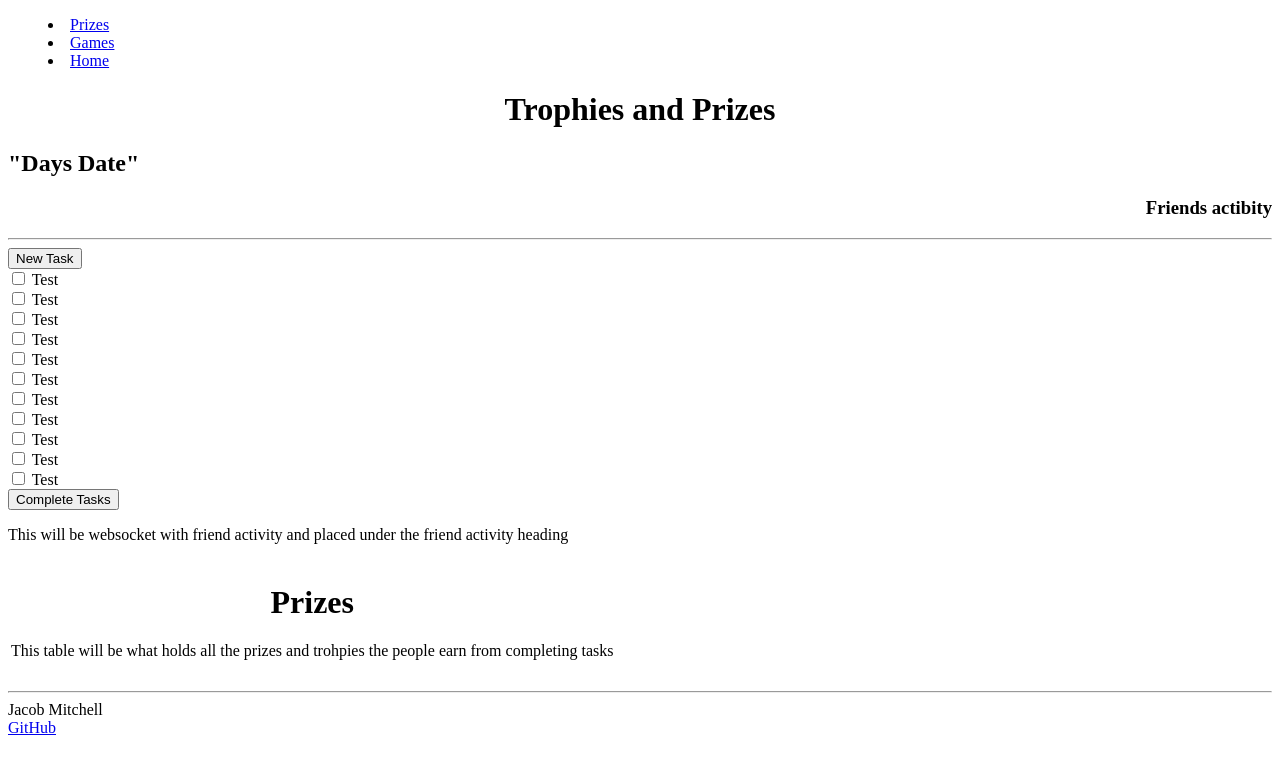
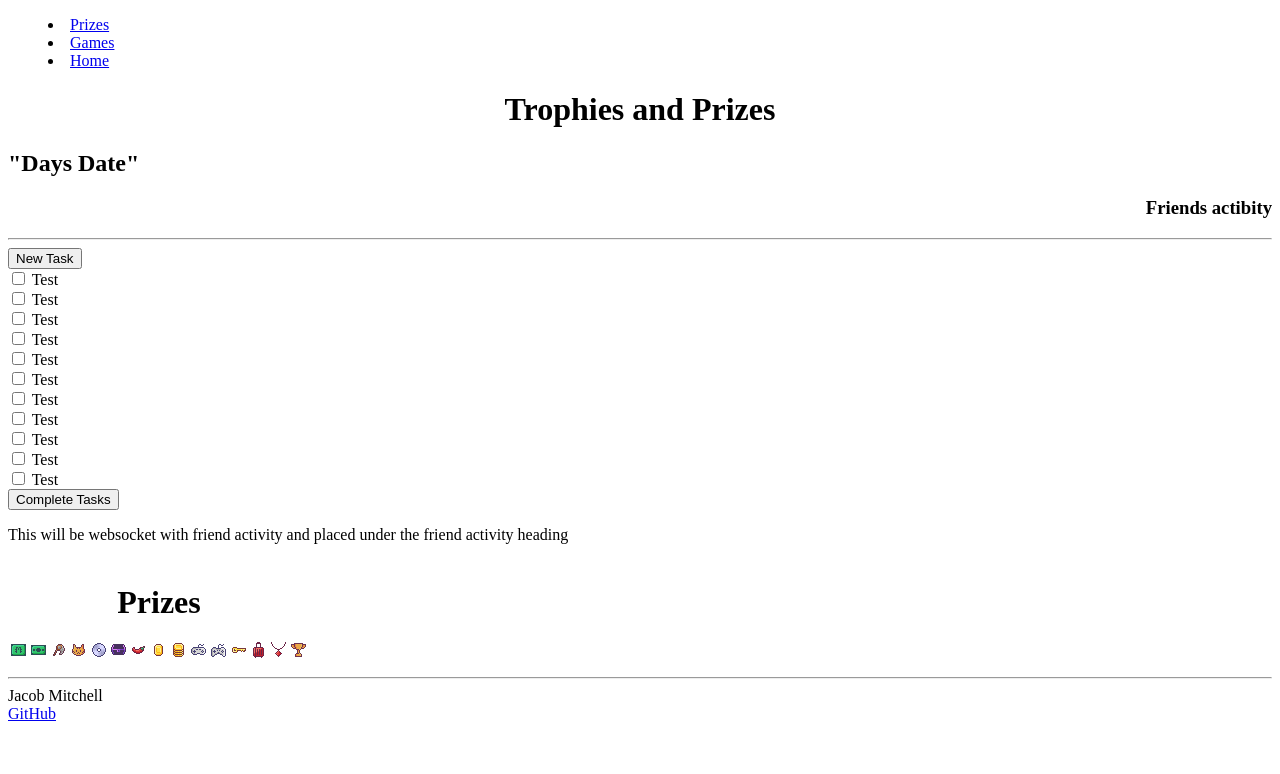
Before and after one commit to mitchja23/startup, a plain HTML site: page Code/home.html in a window 1280 px wide. Drawn offline with Linux system fonts and the light colour scheme.

Commit message:
added prize pictures

```diff
--- a/Code/home.html
+++ b/Code/home.html
@@ -54,7 +54,21 @@
                 <tr>
                     <td>
                         <h1>Prizes</h1>
-                        <p>This table will be what holds all the prizes and trohpies the people earn from completing tasks</p>
+                        <img src="pictures/Cash.png">
+                        <img src="pictures/Cash2.png">
+                        <img src="pictures/CatchingNet.png">
+                        <img src="pictures/CatHead.png">
+                        <img src="pictures/CD.png">
+                        <img src="pictures/ChestTreasure.png">
+                        <img src="pictures/Chili.png">
+                        <img src="pictures/Coin.png">
+                        <img src="pictures/Coin2.png">
+                        <img src="pictures/Gamepad.png">
+                        <img src="pictures/Gamepad2.png">
+                        <img src="pictures/Key.png">
+                        <img src="pictures/Luggage.png">
+                        <img src="pictures/Necklace.png">
+                        <img src="pictures/Trophy.png">
                     </td>
                 </tr>
                 <tr></tr>
```
